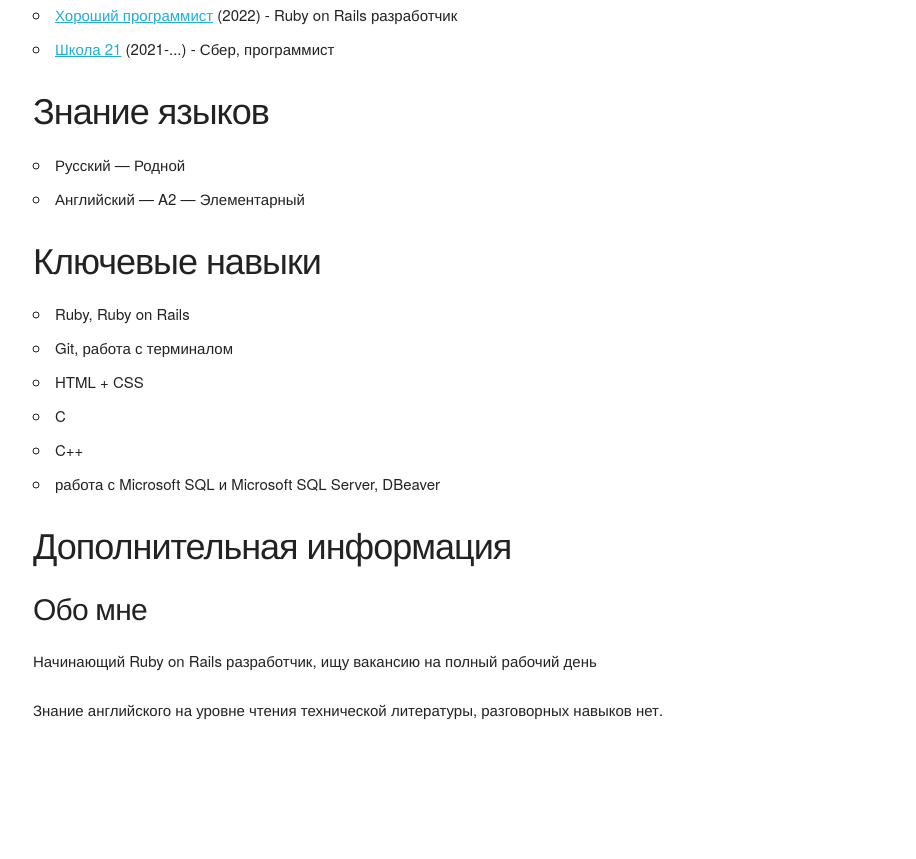
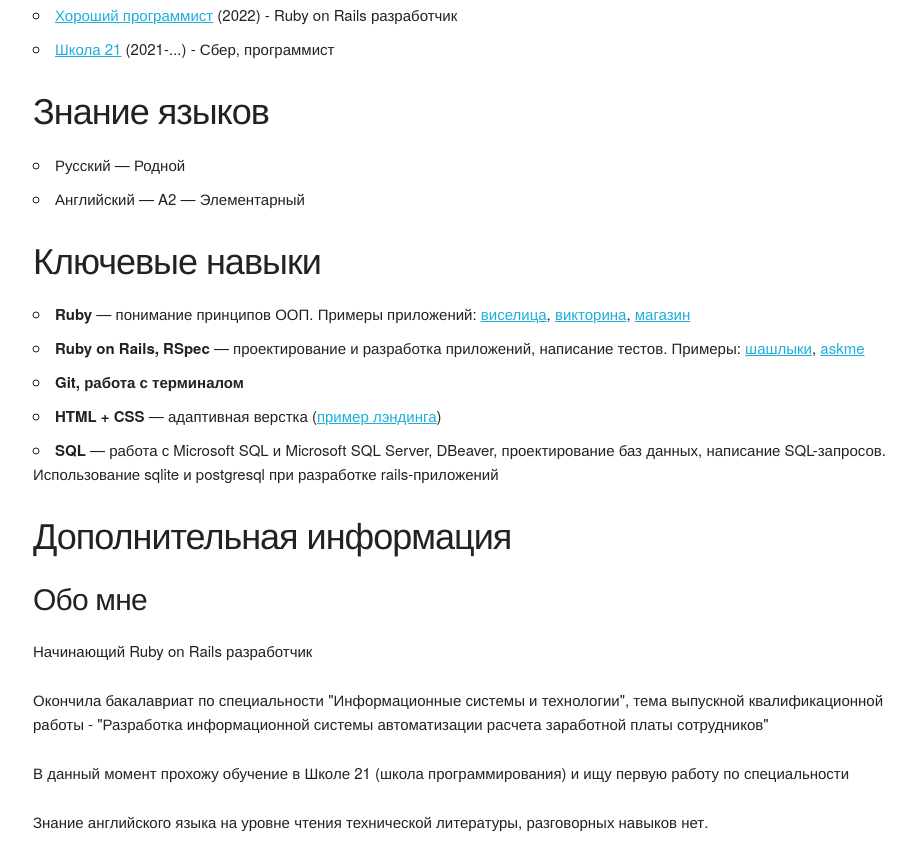
Before and after one commit to cnearing27/cv, a plain HTML site: page index.html in a window 1280 px wide. Shown: the part 740-1599 px from the top of the page, without its empty margins (159-1075 px from the left). Before the commit the page ends 1487 px from the top, so only its background shows below. Drawn offline with Linux system fonts and the light colour scheme.

Commit message:
update paragraph about me

```diff
--- a/index.html
+++ b/index.html
@@ -45,19 +45,28 @@
 		<h3>Ключевые навыки</h3>
 		<div class="row">
 			<ul>
-				<li>Ruby, Ruby on Rails</li>
-				<li>Git, работа с терминалом</li>
-				<li>HTML + CSS</li>
-				<li>C</li>
-				<li>C++</li>
-				<li>работа с Microsoft SQL и Microsoft SQL Server, DBeaver</li>
+				<li><b>Ruby</b> — понимание принципов ООП. Примеры приложений:
+					<a href="https://github.com/cnearing27/hangman">виселица</a>,
+					<a href="https://github.com/cnearing27/quiz">викторина</a>,
+					<a href="https://github.com/cnearing27/shop_rb">магазин</a></li>
+				<li><b>Ruby on Rails, RSpec</b></b> — проектирование и разработка приложений, написание тестов.
+					Примеры: <a href="https://github.com/cnearing27/bbq">шашлыки</a>,
+				  <a href="https://github.com/cnearing27/askme">askme</a></li>
+				<li><b>Git, работа с терминалом</b></li>
+				<li><b>HTML + CSS</b> — адаптивная верстка
+					(<a href="https://cnearing27.github.io/weightloss_course_landing/">пример лэндинга</a>)</li>
+				<li><b>SQL</b> — работа с Microsoft SQL и Microsoft SQL Server, DBeaver, проектирование баз данных, написание
+					SQL-запросов. Использование sqlite и postgresql при разработке rails-приложений</li>
 			</ul>
 		</div>
 		<h3>Дополнительная информация</h3>
 		<div>
 			<h4>Обо мне</h4>
-			<p>Начинающий Ruby on Rails разработчик, ищу вакансию на полный рабочий день</p>
-			<p>Знание английского на уровне чтения технической литературы, разговорных навыков нет.</p>
+			<p>Начинающий Ruby on Rails разработчик</p>
+			<p>Окончила бакалавриат по специальности "Информационные системы и технологии", тема выпускной квалификационной
+				работы - "Разработка информационной системы автоматизации расчета заработной платы сотрудников"</p>
+			<p>В данный момент прохожу обучение в Школе 21 (школа программирования) и ищу первую работу по специальности</p>
+			<p>Знание английского языка на уровне чтения технической литературы, разговорных навыков нет.</p>
 		</div>
 	</body>
 </html>
```
